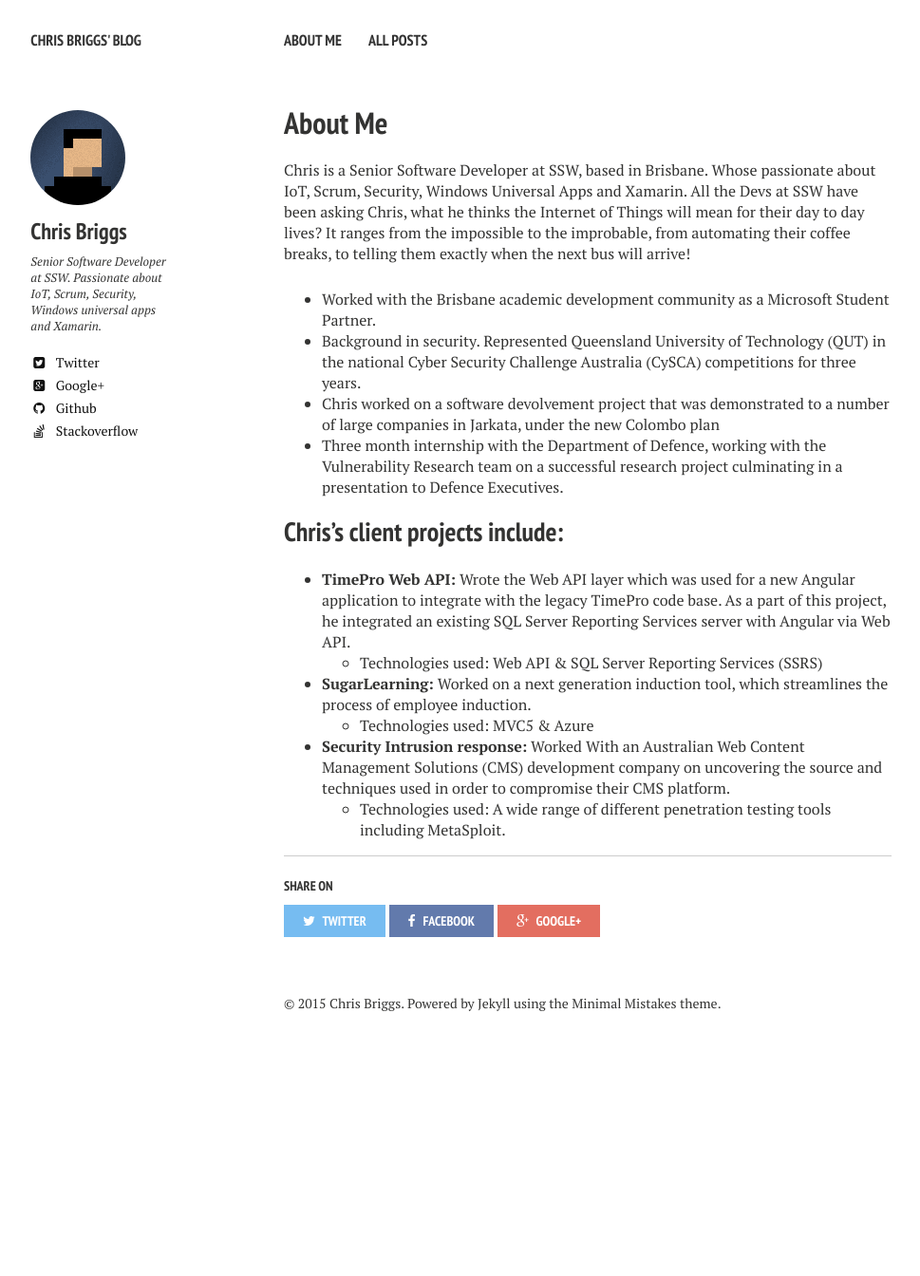
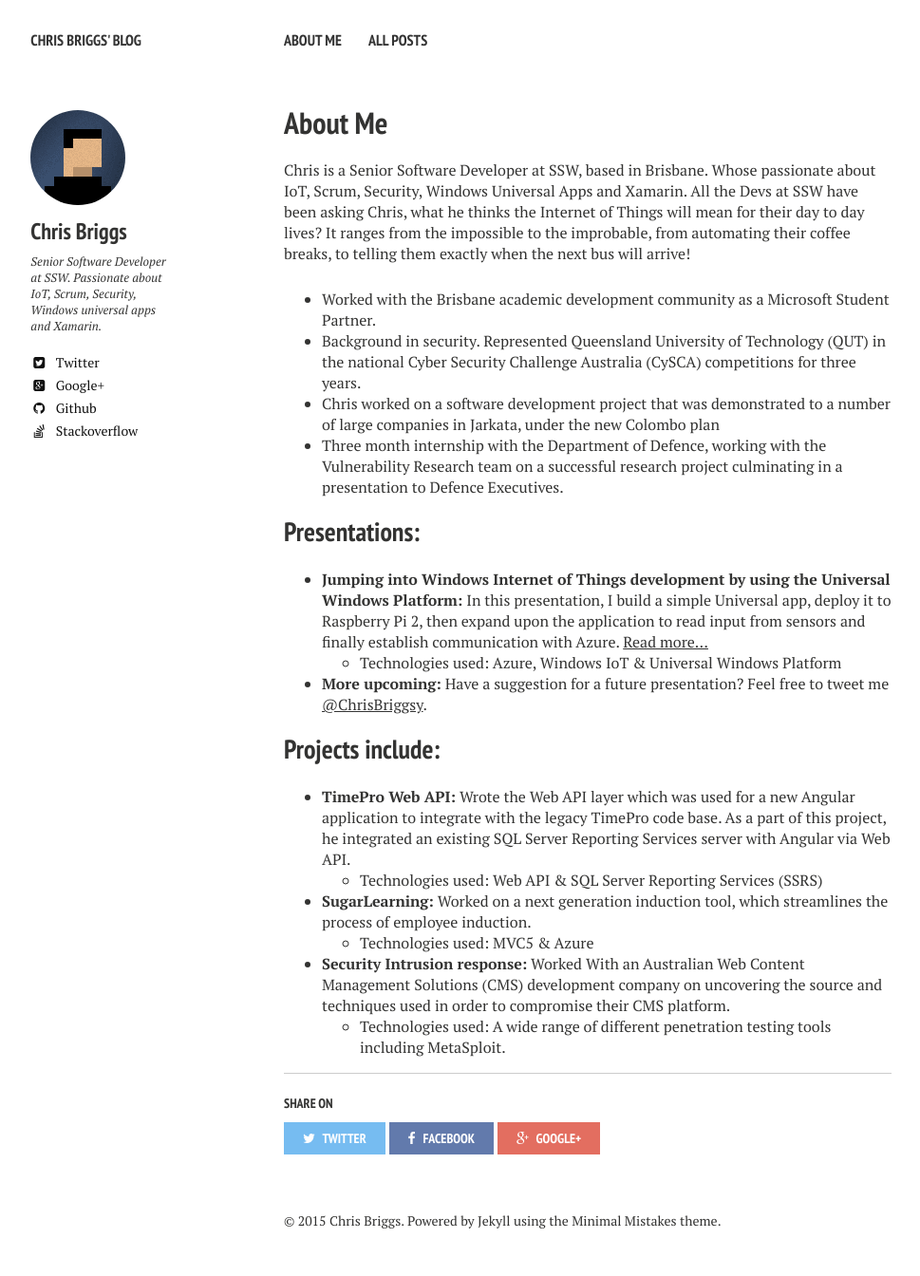
Before and after one commit to Briggsc28/briggsc28.github.io, a Jekyll site: the page built from about/index.md, in a window 1280 px wide. Shown: the whole page at 95% size, without its empty margins (21-990 px from the left). Built offline with Jekyll 4.4.1, drawn with Linux system fonts in a browser that asks for light colours; nearby versions of some CDN libraries; before the commit the page ends 1115 px from its top, so only the background shows below that.

Commit message:
reworked about me

```diff
--- a/about/index.md
+++ b/about/index.md
@@ -14,10 +14,16 @@
 
 * Worked with the Brisbane academic development community as a Microsoft Student Partner.
 * Background in security. Represented Queensland University of Technology (QUT) in the national Cyber Security Challenge Australia (CySCA) competitions for three years.
-* Chris worked on a software devolvement project that was demonstrated to a number of large companies in Jarkata, under the new Colombo plan
+* Chris worked on a software development project that was demonstrated to a number of large companies in Jarkata, under the new Colombo plan
 * Three month internship with the Department of Defence, working with the Vulnerability Research team on a successful research project culminating in a presentation to Defence Executives.
 
-## Chris's client projects include:
+## Presentations:
+
+* **Jumping into Windows Internet of Things development by using the Universal Windows Platform:** In this presentation, I build a simple Universal app, deploy it to Raspberry Pi 2, then expand upon the application to read input from sensors and finally establish communication with Azure.  [Read more...](http://blog.chrisbriggsy.com/Dev-superpowers-Jumping-into-windows-internet-of-things/)
+  * Technologies used: Azure, Windows IoT & Universal Windows Platform <BR>
+* **More upcoming:** Have a suggestion for a future presentation? Feel free to tweet me [@ChrisBriggsy](https://twitter.com/ChrisBriggsy).
+
+## Projects include:
 
 * **TimePro Web API:** Wrote the Web API layer which was used for a new Angular application to integrate with the legacy TimePro code base. As a part of this project, he integrated an existing SQL Server Reporting Services server with Angular via Web API.
   * Technologies used: Web API & SQL Server Reporting Services (SSRS)<BR>
```
Also changed, not shown: _posts/2015-07-07-Dev-superpowers-Jumping-into-windows-internet-of-things.md (+1 -1 lines).
